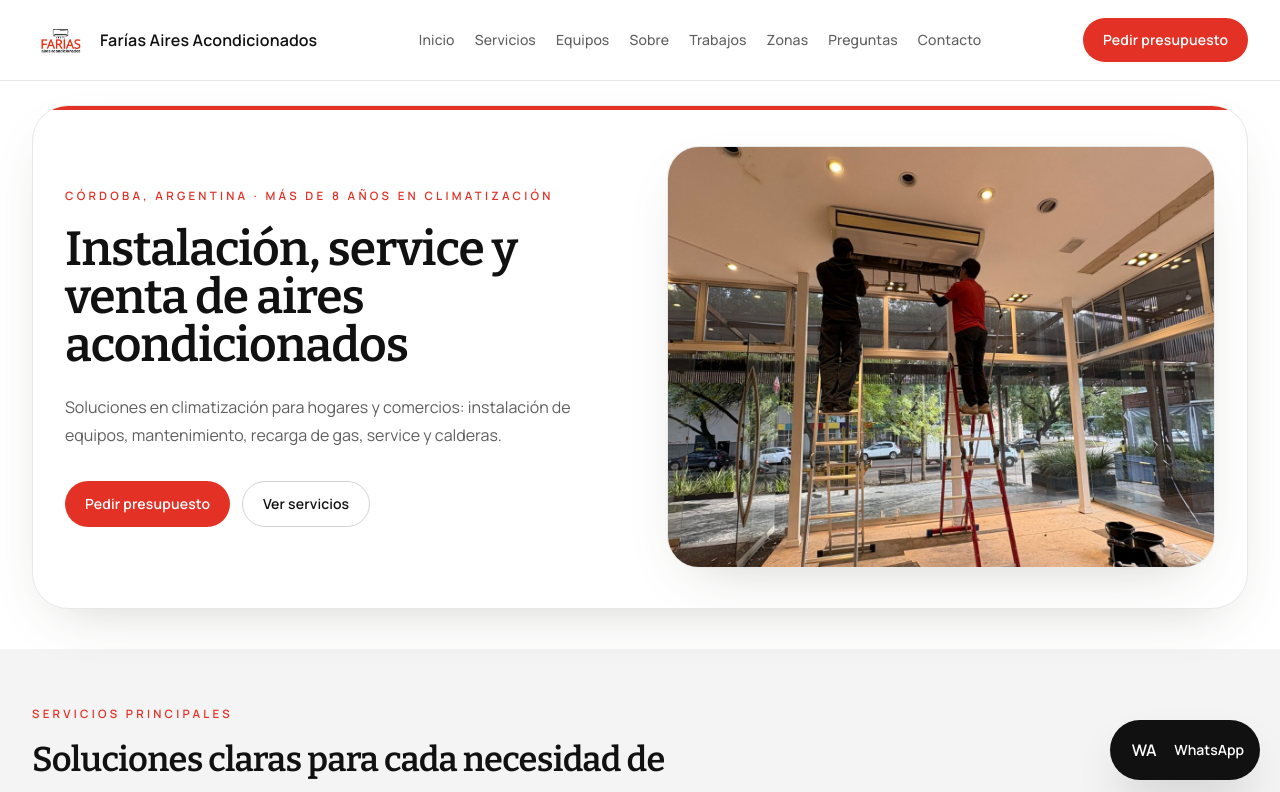
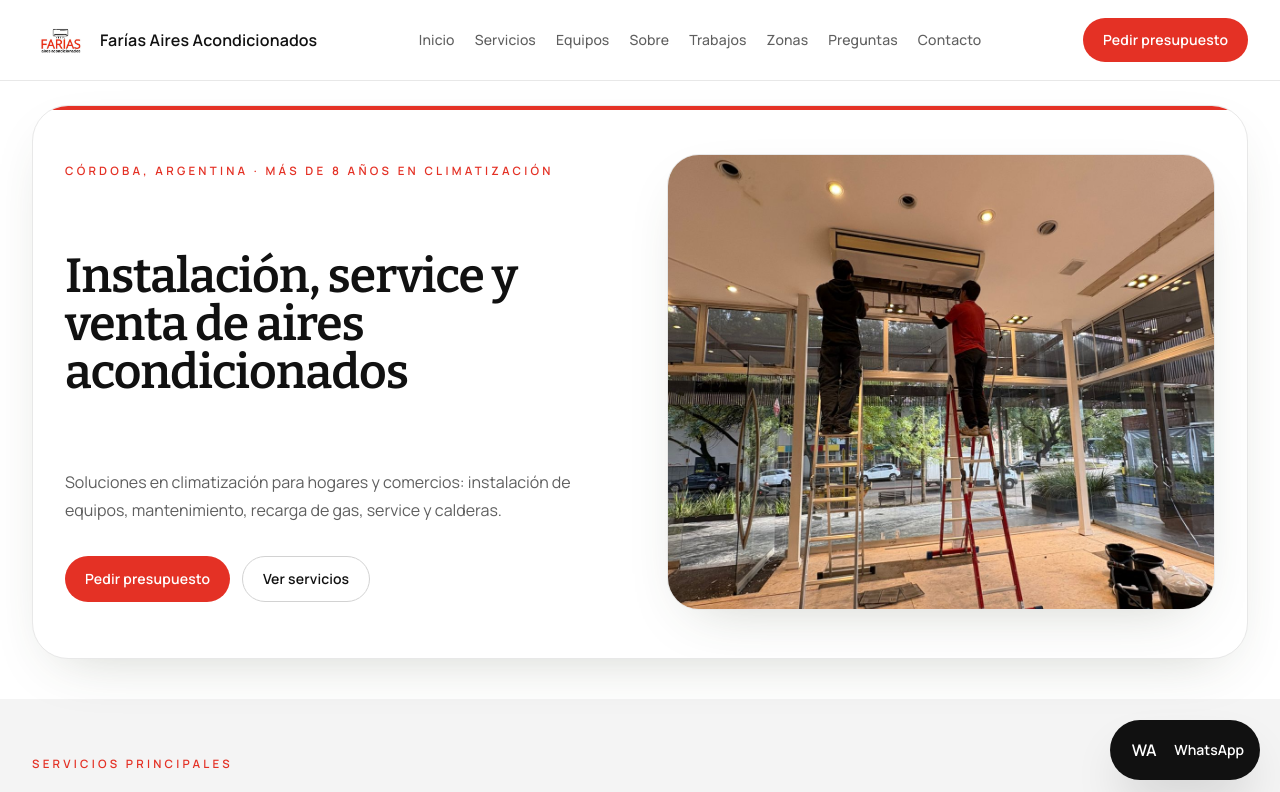
Before and after one commit to olmedovalentino/luma-estetica-demo, a Next.js app: page / in a window 1280 px wide. Shown: the top 792 px of the page. Built offline with nearby package versions, Linux system fonts and the light colour scheme.

Commit message:
Refine Farias Aires hero spacing

```diff
--- a/src/app/page.tsx
+++ b/src/app/page.tsx
@@ -104,17 +104,21 @@ export default function HomePage() {
         >
           <div className="relative overflow-hidden rounded-[2.25rem] border border-[#E8E8E8] bg-white shadow-soft">
             <div className="absolute inset-x-0 top-0 h-1 bg-[#E43125]" />
-            <div className="relative grid items-stretch gap-8 px-5 py-8 lg:min-h-[500px] lg:grid-cols-[1fr_0.96fr] lg:px-8 lg:py-10">
-              <div className="flex min-h-[360px] flex-col justify-center lg:min-h-[420px]">
-                <p className="text-[0.72rem] font-semibold uppercase tracking-[0.28em] text-[#E43125]">
-                  {site.heroEyebrow}
-                </p>
+            <div className="relative grid items-stretch gap-8 px-5 py-8 lg:min-h-[540px] lg:grid-cols-[1fr_0.96fr] lg:px-8 lg:py-12">
+              <div className="flex min-h-[380px] flex-col justify-between lg:min-h-[456px]">
+                <div className="pt-2">
+                  <p className="text-[0.72rem] font-semibold uppercase tracking-[0.28em] text-[#E43125]">
+                    {site.heroEyebrow}
+                  </p>
+                </div>
 
-                <h1 className="mt-5 max-w-2xl font-display text-4xl font-semibold leading-tight tracking-[-0.02em] text-[#111111] sm:text-5xl">
-                  {site.heroTitle}
-                </h1>
+                <div className="py-8 lg:py-10">
+                  <h1 className="max-w-2xl font-display text-4xl font-semibold leading-tight tracking-[-0.02em] text-[#111111] sm:text-5xl">
+                    {site.heroTitle}
+                  </h1>
+                </div>
 
-                <div className="mt-6 max-w-xl">
+                <div className="max-w-xl pb-2">
                   <p className="text-base leading-7 text-[#5F5F5F]">{site.heroSubtitle}</p>
 
                   <div className="mt-8 flex flex-col gap-3 sm:flex-row">
```
